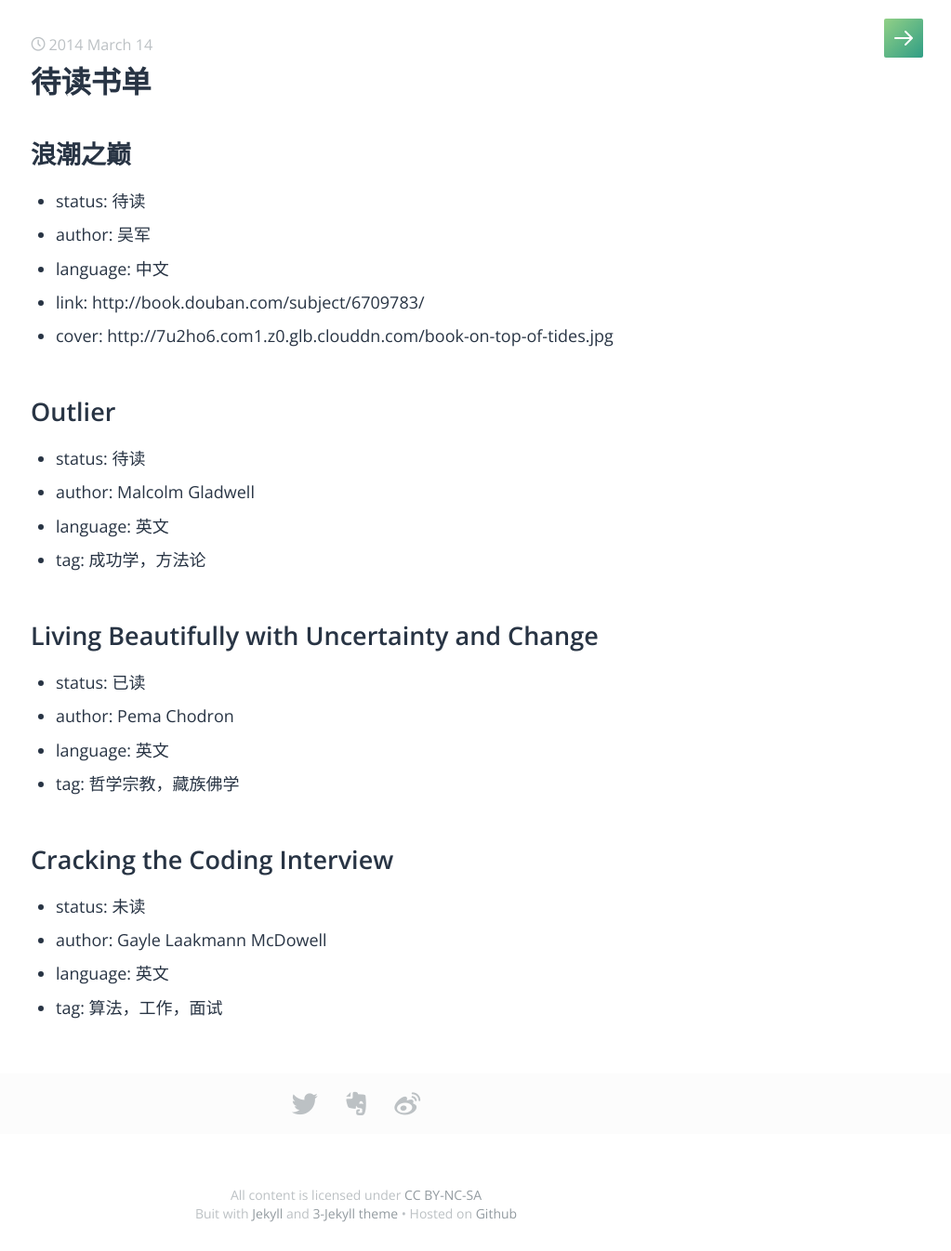
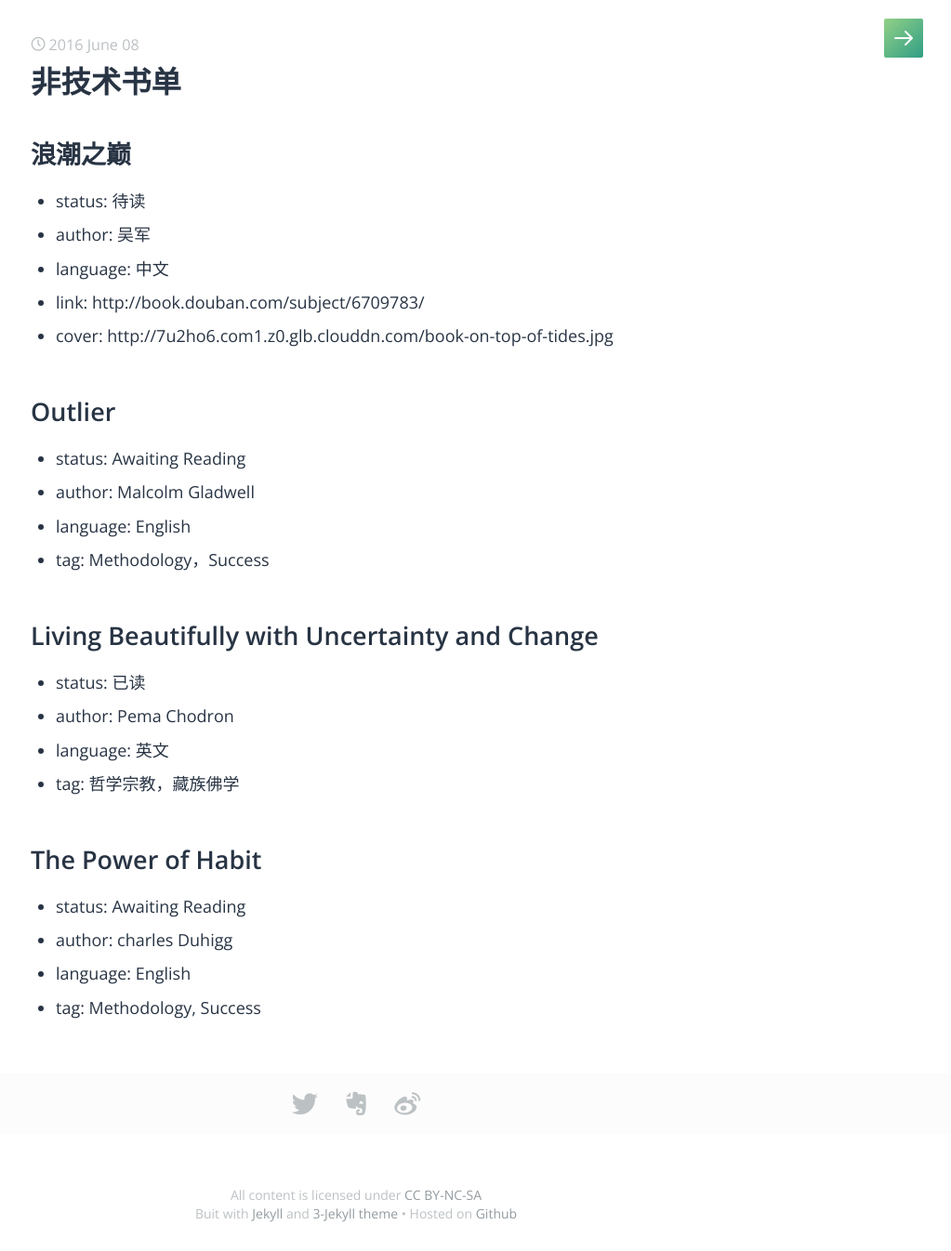
Before and after one commit to zhaohangbo/zhaohangbo.github.io, a Jekyll site: the page built from _posts/reading/2016-06-08-non-technical-book-list.md, in a window 1280 px wide. Shown: the whole page at 93% size, without its empty margins (257-1280 px from the left). Built offline with Jekyll 4.4.1, drawn with Linux system fonts in a browser that asks for light colours; some web fonts are replaced; comment, search, counter and statistics services are not loaded.

Commit message:
remove health blog to draft and change reading list

```diff
--- a/_posts/reading/2014-03-14-book-list-of-2014.md
+++ b/_posts/reading/2016-06-08-non-technical-book-list.md
@@ -1,8 +1,8 @@
 ---
 layout: post
-title: 待读书单
+title: 非技术书单
 category: 读书
-keywords: 阅读,书单,2991
+keywords: 阅读,书单
 ---
 
 ## 浪潮之巅
@@ -15,10 +15,10 @@ keywords: 阅读,书单,2991
 
 ## Outlier
 
-- status: 待读
+- status: Awaiting Reading
 - author: Malcolm Gladwell
-- language: 英文
-- tag: 成功学，方法论
+- language: English
+- tag: Methodology，Success
 
 ## Living Beautifully with Uncertainty and Change
 
@@ -27,9 +27,9 @@ keywords: 阅读,书单,2991
 - language: 英文
 - tag: 哲学宗教，藏族佛学
 
-## Cracking the Coding Interview
+## The Power of Habit
 
-- status: 未读
-- author: Gayle Laakmann McDowell
-- language: 英文
-- tag: 算法，工作，面试
+- status: Awaiting Reading
+- author: charles Duhigg
+- language: English
+- tag: Methodology, Success
```
Also changed, not shown: _posts/desire/2016-05-30-think-different.md (added, +59 -0 lines), _posts/draft/2016-03-08-health-is-most-important.md (+0 -8 lines), _posts/reading/2016-06-08-technical-book-list.md (added, +48 -0 lines).
